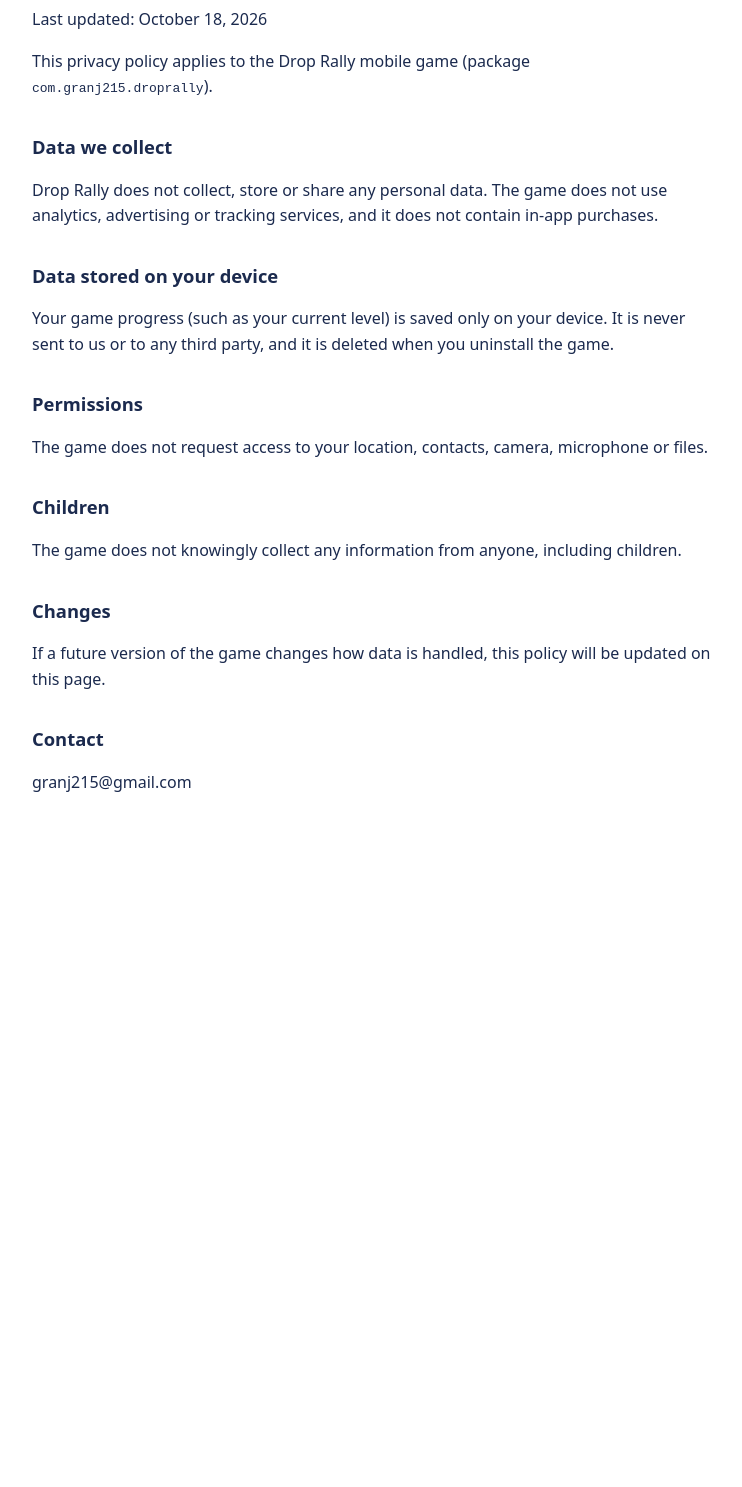
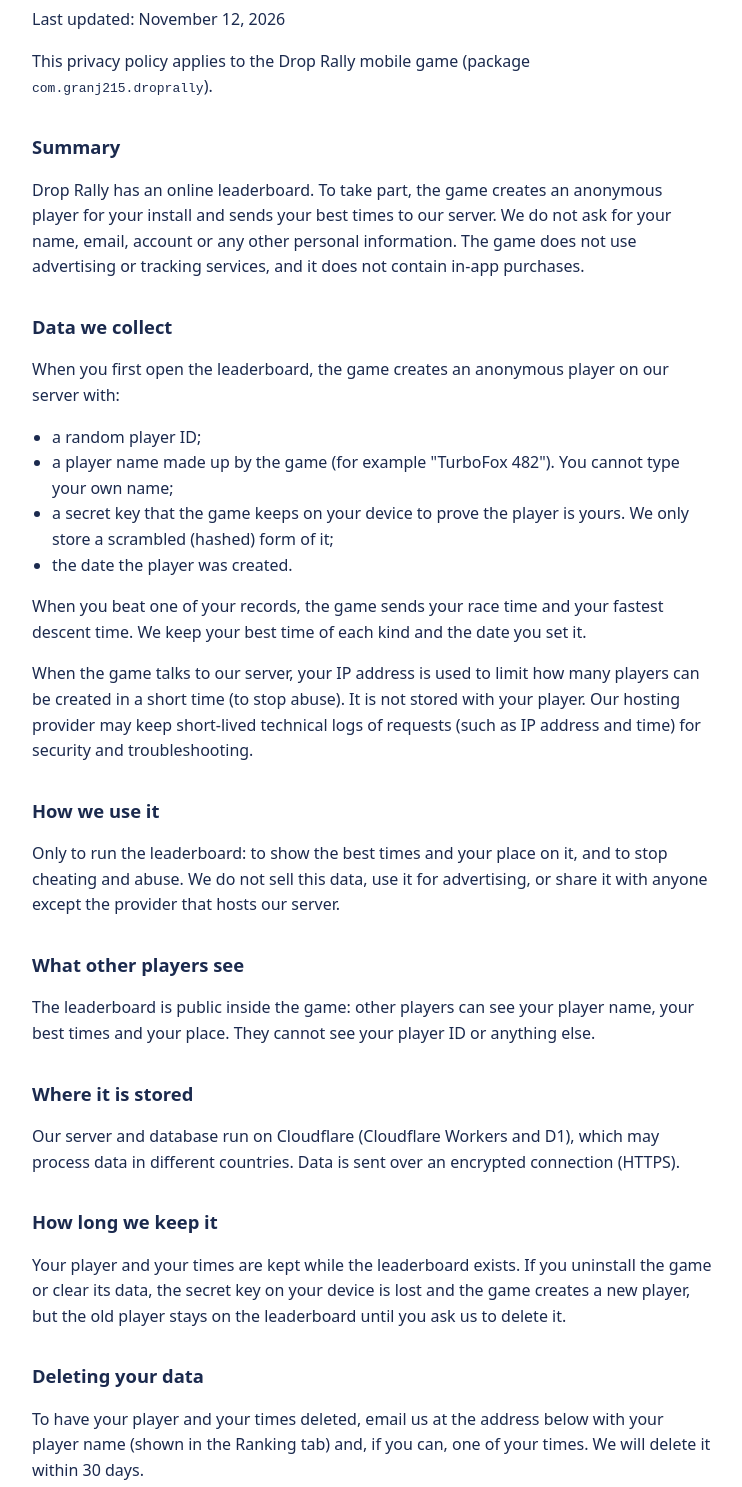
Before and after one commit to joncodeofficial/drop-rally-privacy, a plain HTML site: page index.html in a window 1280 px wide. Shown: the part 100-1587 px from the top of the page, without its empty margins (268-1010 px from the left). Before the commit the page ends 943 px from the top, so only its background shows below. Drawn offline with Linux system fonts and the light colour scheme.

Commit message:
Privacy policy: the online leaderboard
Co-Authored-By: Claude Opus 5.5 <noreply@anthropic.com>

```diff
--- a/index.html
+++ b/index.html
@@ -8,28 +8,55 @@
   body { font-family: system-ui, -apple-system, sans-serif; max-width: 680px; margin: 0 auto; padding: 32px 16px; line-height: 1.6; color: #1B2A4E; background: #fff; }
   h1 { font-size: 1.6rem; }
   h2 { font-size: 1.15rem; margin-top: 2rem; }
+  ul { padding-left: 1.25rem; }
 </style>
 </head>
 <body>
 <h1>Drop Rally – Privacy Policy</h1>
-<p>Last updated: October 18, 2026</p>
+<p>Last updated: November 12, 2026</p>
 
 <p>This privacy policy applies to the Drop Rally mobile game (package <code>com.granj215.droprally</code>).</p>
 
+<h2>Summary</h2>
+<p>Drop Rally has an online leaderboard. To take part, the game creates an anonymous player for your install and sends your best times to our server. We do not ask for your name, email, account or any other personal information. The game does not use advertising or tracking services, and it does not contain in-app purchases.</p>
+
 <h2>Data we collect</h2>
-<p>Drop Rally does not collect, store or share any personal data. The game does not use analytics, advertising or tracking services, and it does not contain in-app purchases.</p>
+<p>When you first open the leaderboard, the game creates an anonymous player on our server with:</p>
+<ul>
+  <li>a random player ID;</li>
+  <li>a player name made up by the game (for example "TurboFox 482"). You cannot type your own name;</li>
+  <li>a secret key that the game keeps on your device to prove the player is yours. We only store a scrambled (hashed) form of it;</li>
+  <li>the date the player was created.</li>
+</ul>
+<p>When you beat one of your records, the game sends your race time and your fastest descent time. We keep your best time of each kind and the date you set it.</p>
+<p>When the game talks to our server, your IP address is used to limit how many players can be created in a short time (to stop abuse). It is not stored with your player. Our hosting provider may keep short-lived technical logs of requests (such as IP address and time) for security and troubleshooting.</p>
+
+<h2>How we use it</h2>
+<p>Only to run the leaderboard: to show the best times and your place on it, and to stop cheating and abuse. We do not sell this data, use it for advertising, or share it with anyone except the provider that hosts our server.</p>
+
+<h2>What other players see</h2>
+<p>The leaderboard is public inside the game: other players can see your player name, your best times and your place. They cannot see your player ID or anything else.</p>
+
+<h2>Where it is stored</h2>
+<p>Our server and database run on Cloudflare (Cloudflare Workers and D1), which may process data in different countries. Data is sent over an encrypted connection (HTTPS).</p>
+
+<h2>How long we keep it</h2>
+<p>Your player and your times are kept while the leaderboard exists. If you uninstall the game or clear its data, the secret key on your device is lost and the game creates a new player, but the old player stays on the leaderboard until you ask us to delete it.</p>
+
+<h2>Deleting your data</h2>
+<p>To have your player and your times deleted, email us at the address below with your player name (shown in the Ranking tab) and, if you can, one of your times. We will delete it within 30 days.</p>
 
 <h2>Data stored on your device</h2>
-<p>Your game progress (such as your current level) is saved only on your device. It is never sent to us or to any third party, and it is deleted when you uninstall the game.</p>
+<p>Your game progress (coins, colors, daily tasks, records and settings) and your player's secret key are saved on your device. Progress is never sent to us, and all of it is deleted when you uninstall the game.</p>
 
 <h2>Permissions</h2>
-<p>The game does not request access to your location, contacts, camera, microphone or files.</p>
+<p>The game uses the internet only for the leaderboard. It does not request access to your location, contacts, camera, microphone or files.</p>
 
 <h2>Children</h2>
-<p>The game does not knowingly collect any information from anyone, including children.</p>
+<p>The game does not ask for any personal information from anyone, including children. Player names are made up by the game, so no one can write their real name or a message on the leaderboard.</p>
 
 <h2>Changes</h2>
-<p>If a future version of the game changes how data is handled, this policy will be updated on this page.</p>
+<p>If a future version of the game changes how data is handled (for example, by adding analytics or crash reports), this policy will be updated on this page before that version is released, with a new date at the top.</p>
 
 <h2>Contact</h2>
 <p>granj215@gmail.com</p>
```
